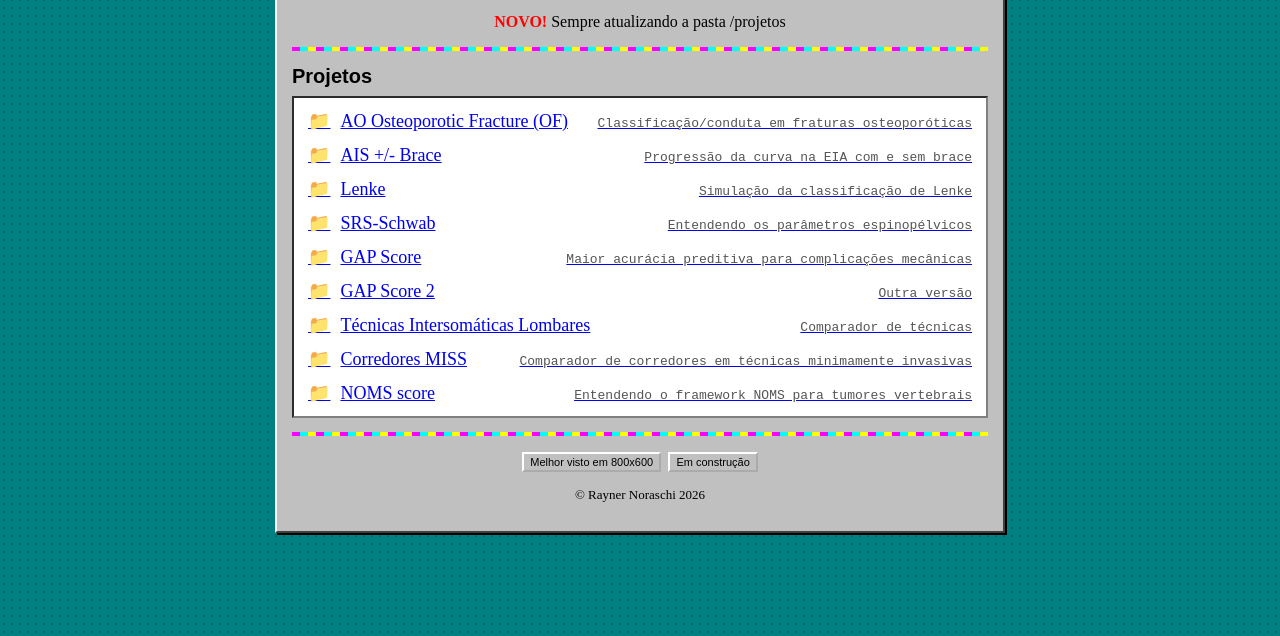
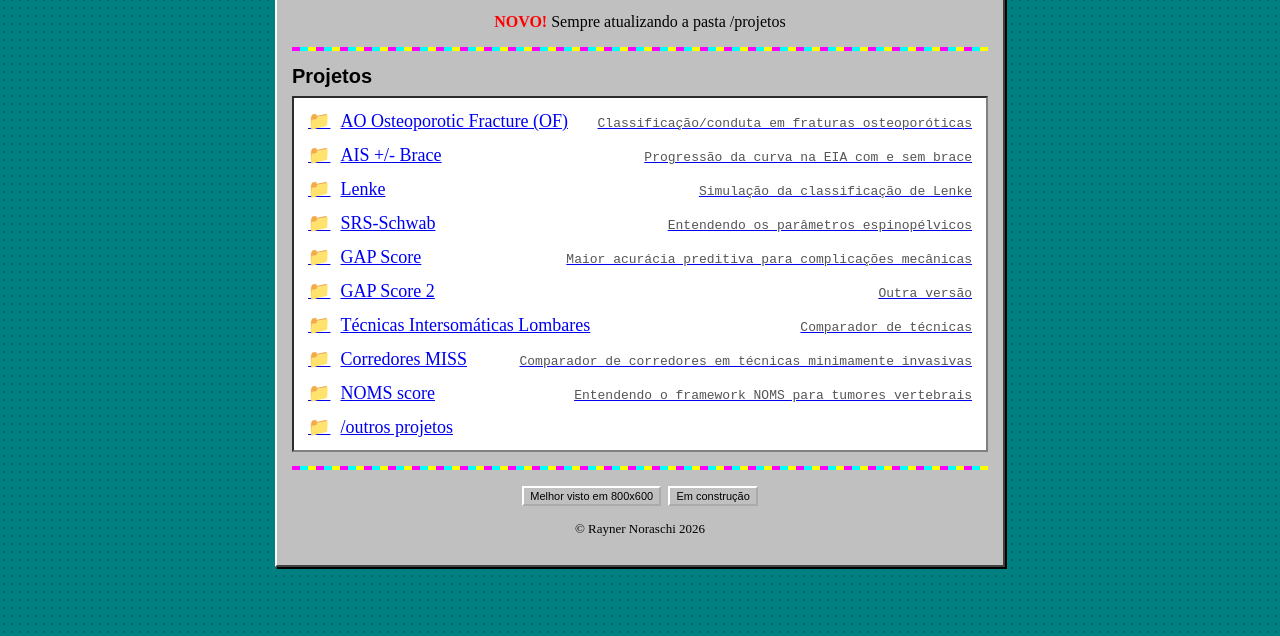
Before and after one commit to noraschi/noraschi.github.io, a plain HTML site: page index.html in a window 1280 px wide. Shown: the part 164-800 px from the top of the page. Drawn offline with Linux system fonts and the light colour scheme.

Commit message:
Add link to '/outros projetos' in index.html

```diff
--- a/index.html
+++ b/index.html
@@ -78,6 +78,7 @@
     { nome: "Técnicas Intersomáticas Lombares", link: "projetos/inter.html", nota: "Comparador de técnicas"},
     { nome: "Corredores MISS", link: "projetos/miss.html", nota: "Comparador de corredores em técnicas minimamente invasivas"},
     { nome: "NOMS score", link: "projetos/noms.html", nota: "Entendendo o framework NOMS para tumores vertebrais"},
+    { nome: "/outros projetos", link: "/index2.html", nota: ""},
 
   ];
 
```
